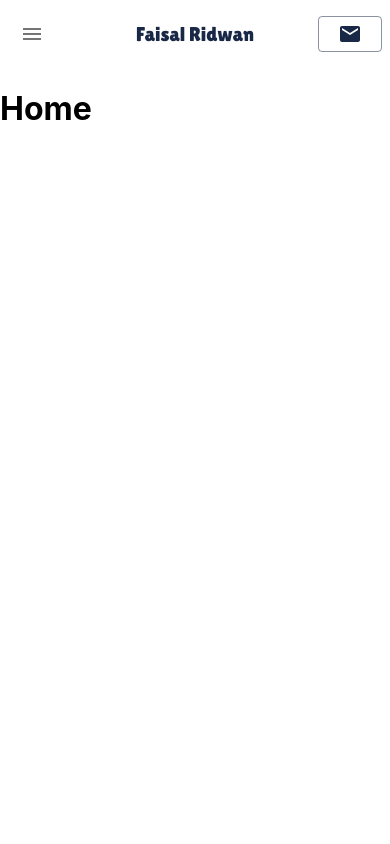
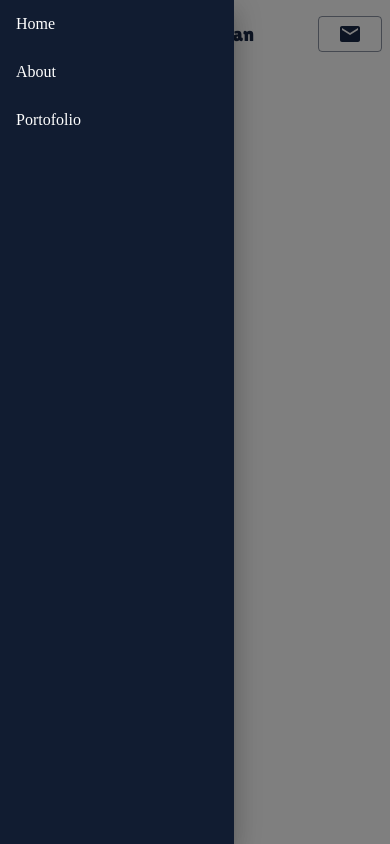
Before and after one commit to faisalridwan55/personal-web-v2, a React (Create React App) app: page / in a window 390 px wide. Both pictures are taken after a click on the button 32 px from the left and 34 px from the top of the page. Built offline with nearby package versions, Linux system fonts and the light colour scheme; the HTML template or start-up script is replaced by a standard one; a web font is replaced by a local one.

Commit message:
Add sidebar

```diff
--- a/src/App.js
+++ b/src/App.js
@@ -1,8 +1,17 @@
+import { ThemeProvider } from "@mui/material";
 import { createBrowserRouter, RouterProvider } from "react-router-dom";
 import Layout from "./components/layout";
+import theme from "./components/theme";
 import About from "./pages/about";
 import ErrorPage from "./pages/error-page";
 import Home from "./pages/home";
+import Portofolio from "./pages/portofolio";
+
+export const PAGES = [
+	{ path: "", element: <Home /> },
+	{ path: "About", element: <About /> },
+	{ path: "Portofolio", element: <Portofolio /> },
+];
 
 function App() {
 	const router = createBrowserRouter([
@@ -10,20 +19,25 @@ function App() {
 			path: "/",
 			element: <Layout />,
 			errorElement: <ErrorPage />,
-			children: [
-				{
-					index: true,
-					element: <Home />,
-				},
-				{
-					path: "about",
-					element: <About />,
-				},
-			],
+			children: PAGES.map((page) =>
+				page.path === ""
+					? {
+							index: true,
+							element: page.element,
+					  }
+					: {
+							path: page.path.toLowerCase(),
+							element: page.element,
+					  }
+			),
 		},
 	]);
 
-	return <RouterProvider router={router} />;
+	return (
+		<ThemeProvider theme={theme}>
+			<RouterProvider router={router} />
+		</ThemeProvider>
+	);
 }
 
 export default App;
--- a/src/components/header.js
+++ b/src/components/header.js
@@ -34,6 +34,7 @@ const Title = ({ isDesktop }) => {
 	);
 };
 
+function Header({ sidebarHandler }) {
 	const DesktopElement = (
 		<FlexRow sx={{ display: { xs: "none", sm: "flex" } }}>
 			<FlexRow justifyContent="flex-start" ml={2}>
@@ -51,9 +52,10 @@ const MobileElement = (
 			<FlexBox ml={1} justifyContent="center">
 				<IconButton
 					size="large"
+					onClick={sidebarHandler}
 					sx={{ justifyContent: "flex-start", width: "fit-content" }}
 				>
-				<MenuIcon />
+					<MenuIcon sx={{ fontSize: "32px" }} />
 				</IconButton>
 			</FlexBox>
 			<Title />
@@ -61,7 +63,6 @@ const MobileElement = (
 		</FlexRow>
 	);
 
-function Header() {
 	return (
 		<Slide direction="down" in={true} timeout={1000} mountOnEnter>
 			<Grid>
--- a/src/components/layout/index.js
+++ b/src/components/layout/index.js
@@ -1,15 +1,49 @@
+import { useState } from "react";
 import { Outlet } from "react-router-dom";
-import { ThemeProvider } from "@mui/material/styles";
+import { useTheme } from "@mui/material/styles";
+import { Drawer, ListItem, ListItemButton, ListItemText } from "@mui/material";
+
 import Header from "../header";
-import theme from "./theme";
+import { PAGES } from "../../App";
 
 const Layout = () => {
+	const theme = useTheme();
+	const [sidebarOpen, setSidebarOpen] = useState(false);
+
+	const sidebarHandler = () => setSidebarOpen((prevState) => !prevState);
+
+	const sidebarMenu = (
+		<>
+			{PAGES.map((page) => (
+				<ListItem key={page.path} disablePadding>
+					<ListItemButton>
+						<ListItemText primary={page.path === "" ? "Home" : page.path} />
+					</ListItemButton>
+				</ListItem>
+			))}
+		</>
+	);
 	return (
 		<div style={{ minHeight: "100vh" }}>
-			<ThemeProvider theme={theme}>
-				<Header />
-				<Outlet />
-			</ThemeProvider>
+			<Header sidebarHandler={sidebarHandler} />
+
+			<Drawer
+				anchor={"left"}
+				open={sidebarOpen}
+				onClose={sidebarHandler}
+				PaperProps={{
+					sx: {
+						minWidth: "60vw",
+						backgroundColor: theme.palette.primary.dark,
+						color: theme.palette.primary.contrastText,
+					},
+				}}
+				transitionDuration={{ enter: 500, exit: 500 }}
+			>
+				{sidebarMenu}
+			</Drawer>
+
+			<Outlet />
 		</div>
 	);
 };
--- a/src/components/layout/theme.js
+++ b/src/components/theme.js
@@ -2,7 +2,6 @@ import { createTheme } from "@mui/material/styles";
 
 const themeOptions = {
 	palette: {
-		type: "light",
 		primary: {
 			main: "#192846",
 		},
--- /dev/null
+++ b/src/pages/portofolio.js
@@ -0,0 +1,5 @@
+const Portofolio = () => {
+	return <h1>Portofolio</h1>;
+};
+
+export default Portofolio;
```
Lines whose indentation alone changed are shown as unchanged.
